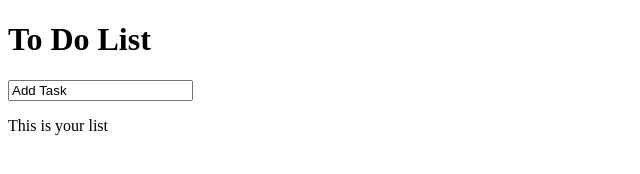
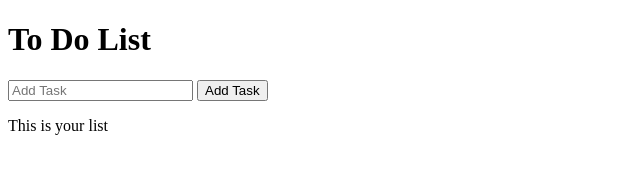
Before and after one commit to fahdmalik1/todolist, a plain HTML site: page index.html in a window 1280 px wide. Shown: the whole page, without its empty margins (0-640 px from the left). Drawn offline with Linux system fonts and the light colour scheme.

Commit message:
fix problem with syntax
fixed problem

```diff
--- a/index.html
+++ b/index.html
@@ -9,7 +9,7 @@
 
 
 <p><h1>To Do List</h1></p>
-<input type="text" placeholder="Add Task>
+<input type="text" placeholder="Add Task">
 <input type="submit" value="Add Task">
 
 <div>
```
